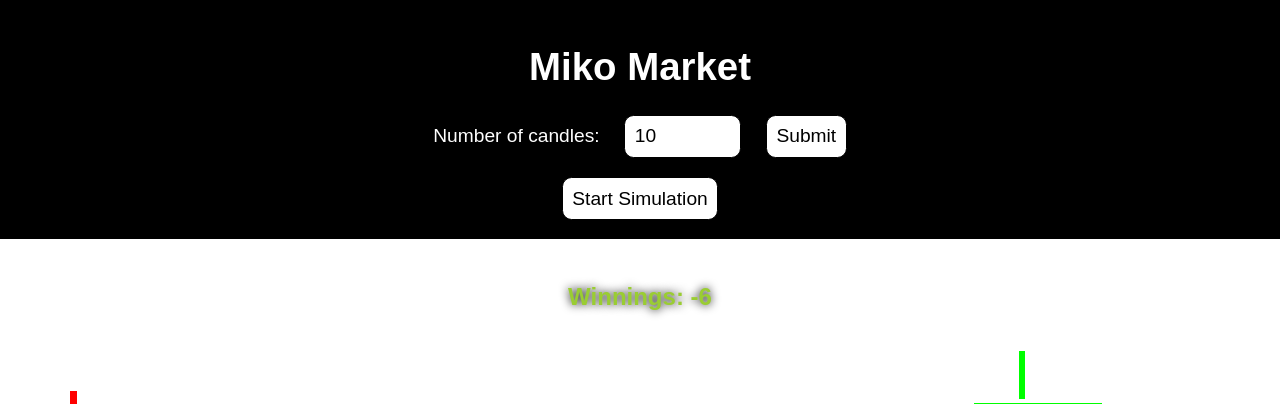
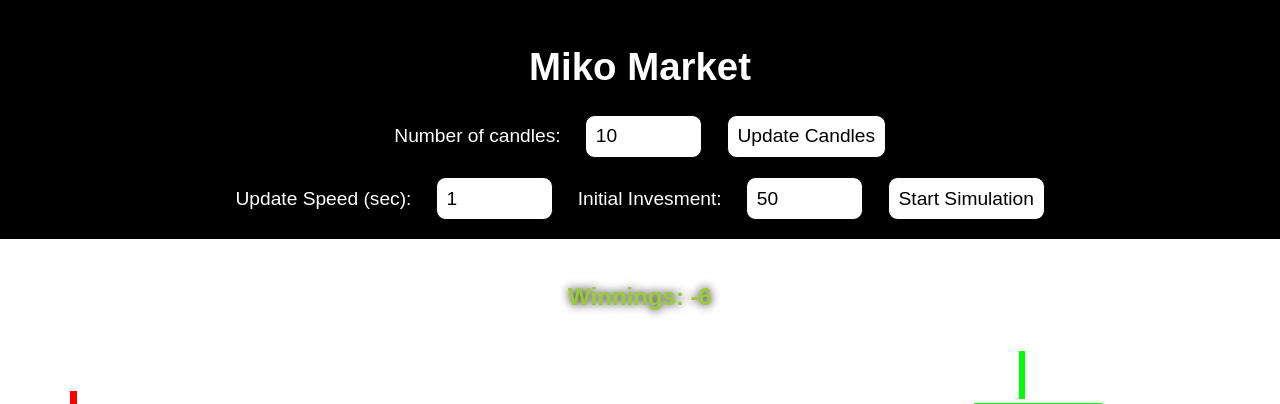
Before and after one commit to Ronterox/MikoMarket, a PHP site: page / in a window 1280 px wide. Shown: the top 404 px of the page. Run offline with PHP 8.4, Linux system fonts and the light colour scheme.

Commit message:
Update speed added

```diff
--- a/candles.php
+++ b/candles.php
@@ -5,18 +5,18 @@ if ($_SERVER['REQUEST_METHOD'] === 'DELETE') {
 }
 
 $max = 15;
-$num_candles = filter_input(INPUT_GET, 'num_candles', FILTER_VALIDATE_INT) ?: 10;
+$num_candles = filter_input(INPUT_GET, 'num_candles', FILTER_VALIDATE_INT) ?: $default_candles;
 
 $call = filter_input(INPUT_GET, 'call', FILTER_VALIDATE_INT);
 $put = filter_input(INPUT_GET, 'put', FILTER_VALIDATE_INT);
-$simulate = filter_input(INPUT_GET, 'simulate', FILTER_VALIDATE_BOOLEAN);
+$simulate = filter_input(INPUT_POST, 'simulate', FILTER_VALIDATE_BOOLEAN);
 
 if ($call || $put) {
     $id = $call ? 'call' : 'put';
     $value = $call ?? $put;
     $title = ucfirst($id);
 
-    $event = 'setBuy';
+    $event = 'setOrder';
     $url = __FILE__;
     header("HX-Trigger: {$event}");
 
@@ -30,32 +30,33 @@ if ($call || $put) {
     </div>";
     return;
 } elseif ($simulate !== null) {
+    $speed = filter_input(INPUT_POST, 'speed', FILTER_VALIDATE_FLOAT);
     if ($simulate) {
-        echo '
+        echo "
         <button
-        class="simulating"
-        hx-get="/candles.php?simulate=false"
-        hx-swap="outerHTML"
+            class='simulating'
+            name='simulate'
+            value='false'
         >
             Stop Simulation
             <div
-            hx-get="/candles.php?num_candles=1"
-            hx-target="#candles"
-            hx-swap="beforeend"
-            hx-select="#candles > .candle"
-            hx-trigger="every 1s"
+            hx-get='/candles.php?num_candles=1'
+            hx-target='#candles'
+            hx-swap='beforeend'
+            hx-select='#candles > .candle'
+            hx-trigger='every {$speed}s'
             ></div>
         </button>
-        ';
+        ";
     } else {
         echo '
         <button
             class="simulation"
-            hx-get="/candles.php?simulate=true"
-            hx-swap="outerHTML">
+            name="simulate"
+            value="true"
+        >
             Start Simulation
-        </button>
-        ';
+        </button>';
     }
     return;
 }
@@ -92,26 +93,25 @@ $candles = array_map(function ($high, $low, $open, $close) {
 <h1 id='money' hx-swap-oob='true'>Winnings: <?= end($closes) ?></h1>
 <section id='candles'>
     <?php
+    function orderButton(string $order, int $value)
+    {
+        return "
+        <button
+            hx-get='/candles.php?{$order}={$value}'
+            hx-target='closest .candle-part'
+            hx-swap='beforeend'
+            class='{$order}'>
+            " . ucfirst($order) . "
+        </button>";
+    }
+
     function popover($name, $value)
     {
-        $title = ucfirst($name);
         return "
         <div class='popover'>
-            <h1>{$title}: {$value}</h1>
-            <button
-                hx-get='/candles.php?call={$value}'
-                hx-target='closest .candle-part'
-                hx-swap='beforeend'
-                class='call'>
-                Call
-            </button>
-            <button
-                hx-get='/candles.php?put={$value}'
-                hx-target='closest .candle-part'
-                hx-swap='beforeend'
-                class='put'>
-                Put
-            </button>
+            <h1>{$name}: {$value}</h1>
+            " . orderButton('call', $value) ."
+            " . orderButton('put', $value) ."
         </div>";
     }
 
@@ -132,13 +132,13 @@ $candles = array_map(function ($high, $low, $open, $close) {
     ?>
         <div class="candle">
             <?php
-            echo candle_part($class . ' line', $close_high ? abs($high - $close) : abs($high - $open), ['high' => $high]);
+            echo candle_part($class . ' line', $close_high ? abs($high - $close) : abs($high - $open), ['High' => $high]);
 
-            $candle_open = candle_part($class, abs($close - $open) + 1, ['open' => $open]);
-            $candle_close = candle_part($class, abs($open - $close) + 1, ['close' => $close]);
+            $candle_open = candle_part($class, abs($close - $open) + 1, ['Open' => $open]);
+            $candle_close = candle_part($class, abs($open - $close) + 1, ['Close' => $close]);
             echo $close_high ? $candle_close . $candle_open : $candle_open . $candle_close;
 
-            echo candle_part($class . ' line', $close_low ? abs($low - $close) : abs($low - $open), ['low' => $low]);
+            echo candle_part($class . ' line', $close_low ? abs($low - $close) : abs($low - $open), ['Low' => $low]);
             ?>
         </div>
     <?php endforeach ?>
--- a/index.php
+++ b/index.php
@@ -1,3 +1,7 @@
+<?php
+$default_candles = 10;
+?>
+
 <!DOCTYPE html>
 <html lang="en">
 
@@ -174,11 +178,21 @@
         <form hx-get="/candles.php" hx-swap="outerHTML" hx-target="#candles">
             <label>
                 <span>Number of candles:</span>
-                <input type="number" min="1" max="10000" name="num_candles" value="10">
+                <input type="number" min="1" max="10000" name="num_candles" value="<?= $default_candles ?>">
             </label>
-            <button>Submit</button>
+            <button>Update Candles</button>
         </form>
-        <button class="simulation" hx-get="/candles.php?simulate=true" hx-swap="outerHTML">Start Simulation</button>
+        <form hx-post='/candles.php' hx-target="find button" hx-swap="outerHTML">
+            <label>
+                <span>Update Speed (sec):</span>
+                <input type="number" step="0.01" min="0.1" max="5" name="speed" value="1">
+            </label>
+            <label>
+                <span>Initial Invesment:</span>
+                <input type="number" min="1" max="100" name="investment" value="50">
+            </label>
+            <button class="simulation" name="simulate" value="true">Start Simulation</button>
+        </form>
     </header>
     <?php require 'candles.php'; ?>
 </body>
```
